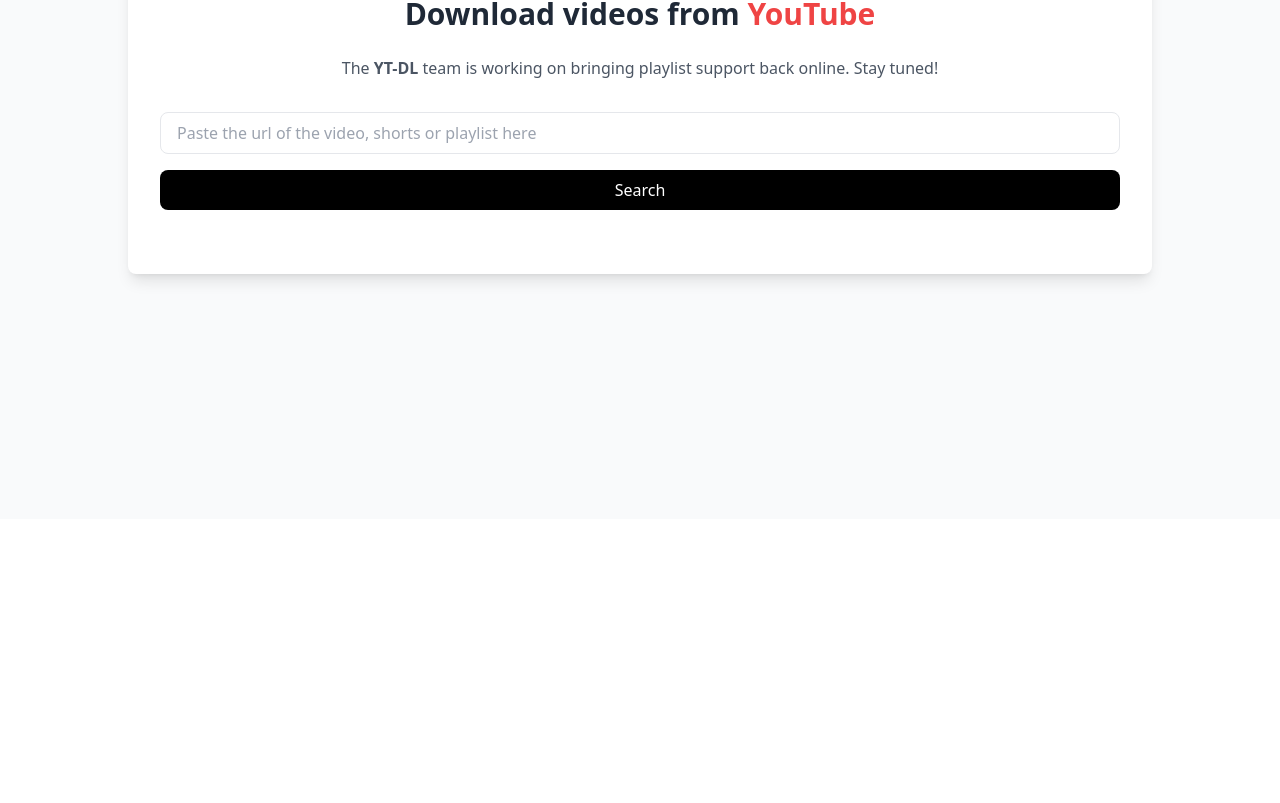
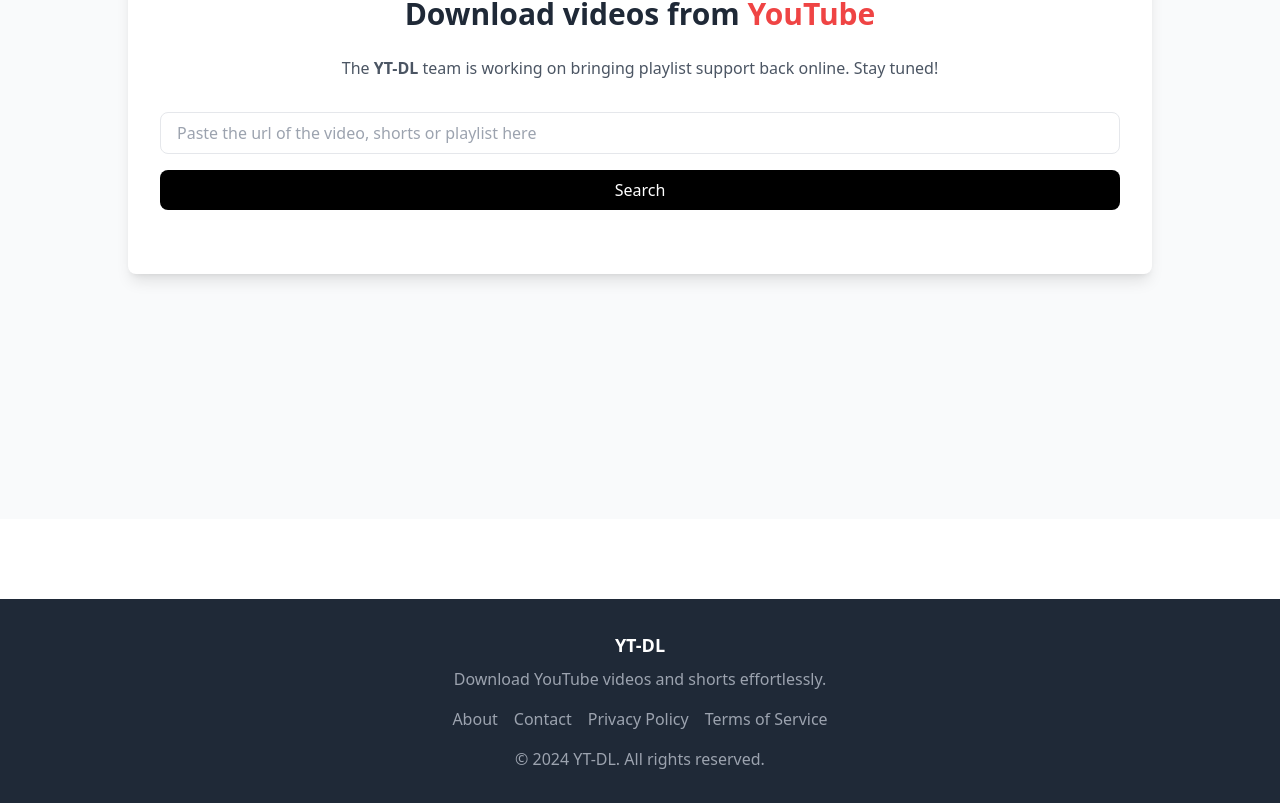
Before and after one commit to preston176/ytdl-next, a Next.js app: page /download in a window 1280 px wide. Shown: the part 281-1084 px from the top of the page. Before the commit the page ends 800 px from the top, so only its background shows below. Built offline with nearby package versions, Linux system fonts and the light colour scheme.

Commit message:
refactor: Add Footer component to layout for consistent page structure

```diff
--- a/src/app/layout.tsx
+++ b/src/app/layout.tsx
@@ -1,5 +1,6 @@
 import "@/styles/global.css";
 import Navbar from './../components/Navbar';
+import Footer from "@/components/Footer";
 
 export const metadata = {
   title: 'YTDL-Next',
@@ -22,7 +23,7 @@
           <div>
             {children}
           </div>
-
+          <Footer />
       </body>
     </html>
   );
--- a/src/components/Footer.tsx
+++ b/src/components/Footer.tsx
@@ -1,9 +1,43 @@
-import { NextPage } from 'next'
+import React from 'react';
 
-interface Props {}
-
-const Footer: NextPage<Props> = ({}) => {
-  return <div></div>
+const Footer = () => {
+    return (
+        <footer className="bg-gray-800 text-white py-8 mt-20">
+            <div className="container mx-auto text-center">
+                <div className="mb-4">
+                    <h3 className="text-lg font-bold mb-2">YT-DL</h3>
+                    <p className="text-gray-400">Download YouTube videos and shorts effortlessly.</p>
+                </div>
+                <div className="mb-4">
+                    <ul className="flex justify-center space-x-4">
+                        <li>
+                            <a href="#" className="text-gray-400 hover:text-white transition">
+                                About
+                            </a>
+                        </li>
+                        <li>
+                            <a href="#" className="text-gray-400 hover:text-white transition">
+                                Contact
+                            </a>
+                        </li>
+                        <li>
+                            <a href="#" className="text-gray-400 hover:text-white transition">
+                                Privacy Policy
+                            </a>
+                        </li>
+                        <li>
+                            <a href="#" className="text-gray-400 hover:text-white transition">
+                                Terms of Service
+                            </a>
+                        </li>
+                    </ul>
+                </div>
+                <div className="text-gray-400">
+                    &copy; {new Date().getFullYear()} YT-DL. All rights reserved.
+                </div>
+            </div>
+        </footer>
+    );
 }
 
-export default Footer
+export default Footer;
```
